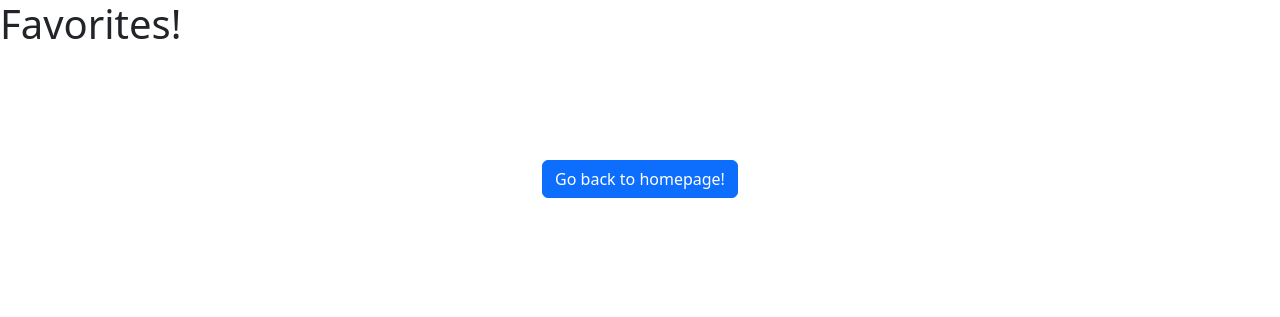
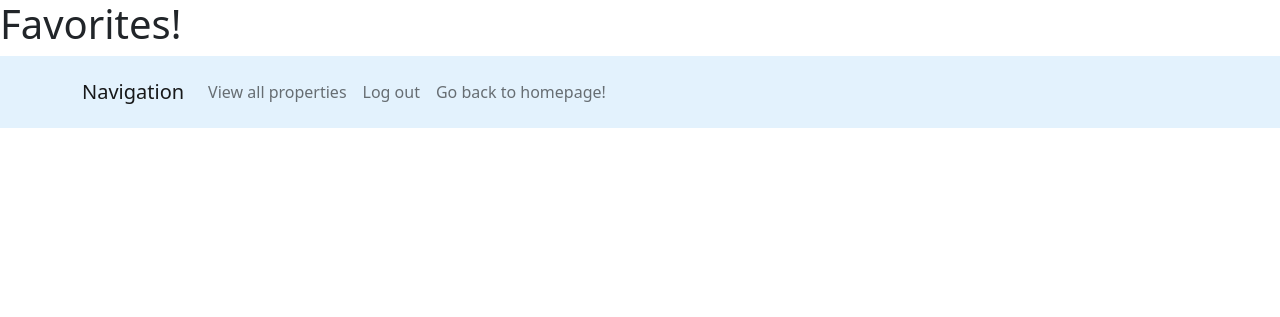
Before and after one commit to Yadi-Wang/hb-project, a Flask app: page /1/myfavorites in a window 1280 px wide. Shown: the top 317 px of the page. Run offline with Flask 2, Linux system fonts and the light colour scheme; data that the repository does not hold is empty.

Commit message:
add cards

```diff
--- a/templates/base.html
+++ b/templates/base.html
@@ -2,7 +2,7 @@
 <html>
   <head>
     <meta charset="utf-8">
-    <meta name="viewport" content="width=device-width">
+    <meta name="viewport" content="width=device-width, initial-scale=1">
     <title>
       {% block title %}{% endblock %}
     </title>
--- a/templates/myproperties.html
+++ b/templates/myproperties.html
@@ -3,29 +3,44 @@
 
 {% block body %}
   <h1>Favorites!</h1>
-  <section class="py-5 text-center container">
-    <div class="row py-lg-5">
-      <div class="col-lg-6 col-md-8 mx-auto">
-        <p>
-          <a class="btn btn-primary my-2" href="/myhomepage">Go back to homepage!</a>
-        </p>
+  <nav class="navbar navbar-light p-3 navbar-expand" style="background-color: #e3f2fd;">
+    <div class="container">
+      <a href="" class="navbar-brand">Navigation</a>
+      <button class="navbar-toggler" type="button" data-bs-toggle="collapse" data-bs-target="#navbarSupportedContent">
+        <span class="navbar-toggler-icon"></span>
+      </button>
+      <div class="collapse navbar-collapse" id="navbarSupportedContent">
+        <ul class="navbar-nav">
+          <li class="nav-item">
+            <a href="/allproperties" class="nav-link">View all properties</a>
+          </li>
+
+          <li class="nav-item">
+            <a href="/log_out" class="nav-link">Log out</a>
+          </li>
+
+          <li class="nav-item">
+            <a href="/myhomepage" class="nav-link">Go back to homepage!</a>
+          </li>
+        </ul>
       </div>
     </div>
-  </section>
+  </nav>
 
 
-  <div class="album py-5 bg-light" id="showAddress">
+
+  <div class="p-5" id="showAddress">
 
     <div class="container">
 
     <div class="row row-cols-1 row-cols-sm-2 row-cols-md-3 g-3">
       {% for each_property in liked_properties %}
-      <div class="col">
-        <div class="card shadow-sm">
+      <div class="col-lg">
+        <div class="card shadow-lg" style="width: 18rem;">
           <div class="card-body">
 
             <a href="/properties/{{each_property.theproperty.property_id}}" target="_blank">
-              <p class="card-text" id="address-filed"> {{each_property.theproperty.address}}</p>
+              <p class="card-title" id="address-filed"> {{each_property.theproperty.address}}</p>
               <img src=" " height="100%" width="100%" style="width: 100%; height:100%">
             </a>
 
@@ -34,7 +49,7 @@
           <div class="d-flex justify-content-between align-items-center">
             <div class="btn-group">
 
-              <a href="/apply/{{each_property.theproperty.property_id}}" class="btn btn-sm btn-outline-secondary">
+              <a href="/apply/{{each_property.theproperty.property_id}}" class="btn btn-outline-primary">
                 <p>Apply it today!</p>
               </a>
 
```
Also changed, not shown: templates/all_properties.html (+42 -2 lines), templates/homepage.html (+22 -6 lines), templates/myhomepage.html (+36 -8 lines).
